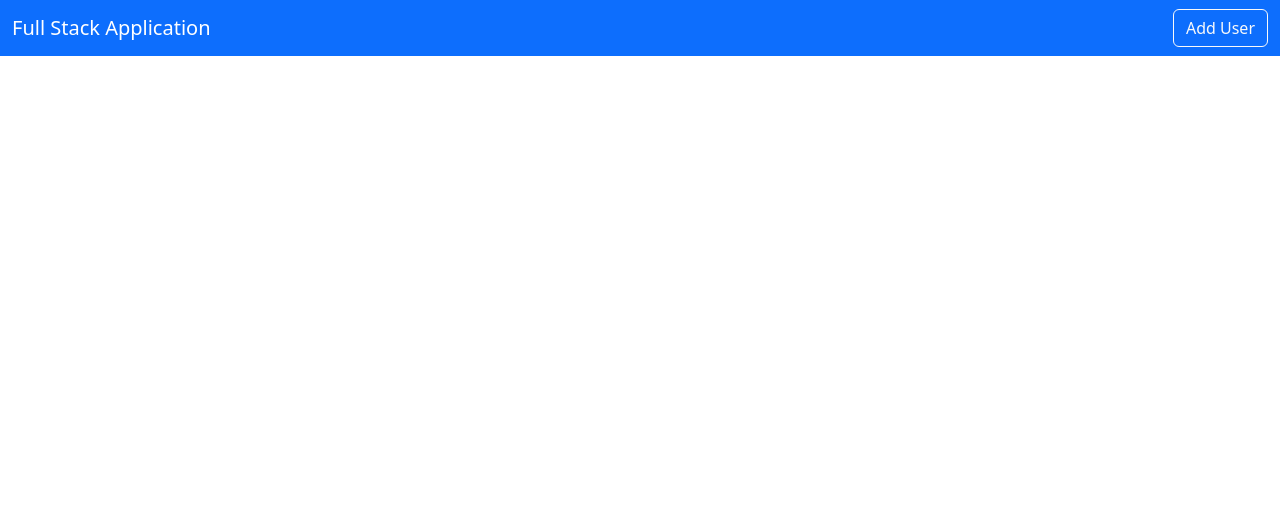
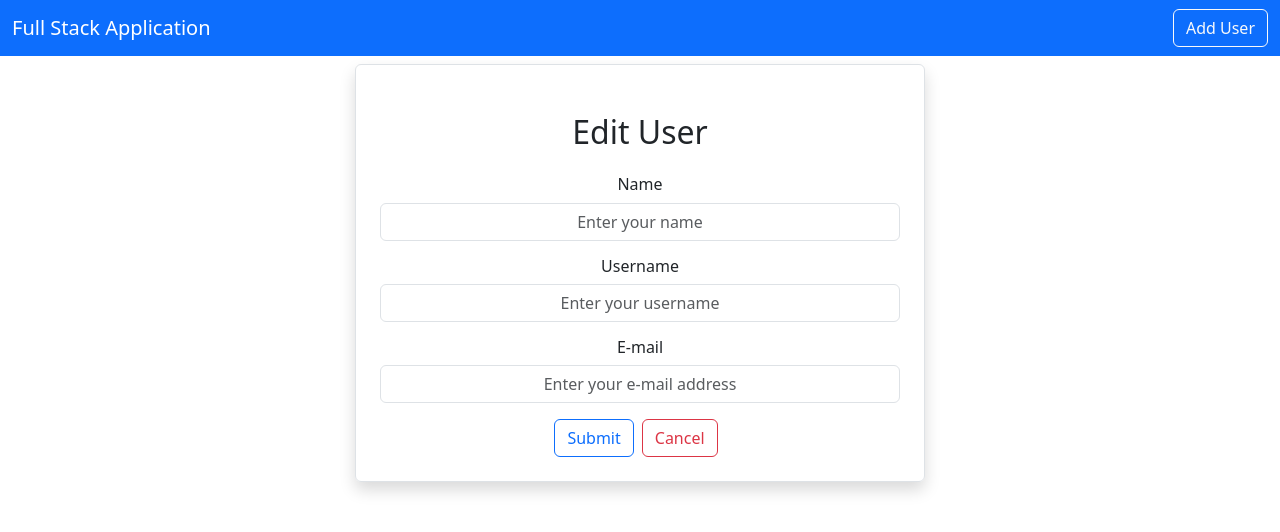
Before and after one commit to PathumSanjana/Student_Management_System, a React (Create React App) app in the folder frontend/: page /edituser/1 in a window 1280 px wide. Shown: the top 532 px of the page. Built offline with nearby package versions, Linux system fonts and the light colour scheme; no server answers.

Commit message:
Edit user functionalities added

```diff
--- a/frontend/src/App.js
+++ b/frontend/src/App.js
@@ -4,6 +4,7 @@
 import './App.css';
 import { BrowserRouter as Router, Routes, Route } from "react-router-dom";
 import AddUser from "./Users/AddUser";
+import EditUser from "./Users/EditUser";
 
 
 function App() {
@@ -15,7 +16,7 @@
         <Routes>
           <Route exact path="/" element={<Home/>}/>
           <Route exact path="/adduser" element={<AddUser/>}/>
-
+          <Route exact path="/edituser/:id" element={<EditUser/>}/>
         </Routes>
 
       </Router>
--- a/frontend/src/Users/EditUser.js
+++ b/frontend/src/Users/EditUser.js
@@ -0,0 +1,94 @@
+import React ,{useEffect, useState} from 'react'
+import axios from "axios";
+import { Link, useNavigate, useParams } from 'react-router-dom';
+
+export default function EditUser() {
+
+  let navigate = useNavigate()
+
+  const {id} = useParams();
+
+  const [user, setUser] = useState({
+    name: "",
+    username: "",
+    email: "",
+  })
+
+  const {name, username, email} = user;
+
+  const onInputChange = e => {
+    setUser({...user, [e.target.name]: e.target.value})
+  }
+
+  useEffect(() => {
+    loadUser();
+  }, [id])
+
+  const onSubmit =async e => {
+       e.preventDefault();
+       await axios.put(`http://localhost:8081/user/${id}`, user);
+       navigate("/")
+  }
+
+  const loadUser = async () => {
+    const result = await axios.get(`http://localhost:8081/user/${id}`);
+    setUser(result.data);
+  }
+
+
+  return (
+    <div className="container">
+      <div className="row">
+        <div className="col-md-6 offset-md-3 border rounded p-4 mt-2 shadow">
+            <h2 className="text-center m-4">Edit User</h2>
+
+            <form onSubmit={(e) => onSubmit(e)}>
+            <div className="mb-3">
+              <lable htmlFor="Name" className="form-lable">
+                <h6>Name</h6>
+              </lable>
+              <input
+                 type={"text"}
+                 className="form-control"
+                 placeholder="Enter your name"
+                 name="name"
+                 value={name}
+                 onChange={(e)=>onInputChange(e)}/>
+            </div>
+            <div className="mb-3">
+              <lable htmlFor="Username" className="form-lable">
+                <h6>Username</h6>
+              </lable>
+              <input
+                 type={"text"}
+                 className="form-control"
+                 text
+                 placeholder="Enter your username"
+                 name ="username"
+                 value={username}
+                 onChange={(e)=>onInputChange(e)}/>
+            </div>
+            <div className="mb-3">
+              <lable htmlFor="Name" className="form-lable">
+              <h6>E-mail</h6>
+              </lable>
+              <input
+                 type={"text"}
+                 className="form-control"
+                 placeholder="Enter your e-mail address"
+                 name ="email"
+                 value={email}
+                 onChange={(e)=>onInputChange(e)}/>
+            </div>
+            <button type="submit" className="btn btn-outline-primary">
+              Submit
+            </button>
+            <Link className="btn btn-outline-danger mx-2" to="/">
+              Cancel
+            </Link>
+            </form>
+        </div>
+      </div>
+    </div>
+  )
+}
--- a/frontend/src/pages/Home.js
+++ b/frontend/src/pages/Home.js
@@ -1,5 +1,6 @@
 import React, { useEffect, useState } from 'react';
 import axios from 'axios';
+import { Link, useNavigate } from 'react-router-dom';
 
 
 export default function Home() {
@@ -40,7 +41,7 @@
                 <td>{user.email}</td>
                 <td>
                   <button className="btn btn-primary mx-2">View</button>
-                  <button className="btn btn-outline-primary mx-2">Edit</button>
+                  <Link className="btn btn-outline-primary mx-2" to={`/edituser/${user.id}`}>Edit</Link>
                   <button className="btn btn-danger mx-2">Delete</button>
                 </td>
                 </tr>
```
